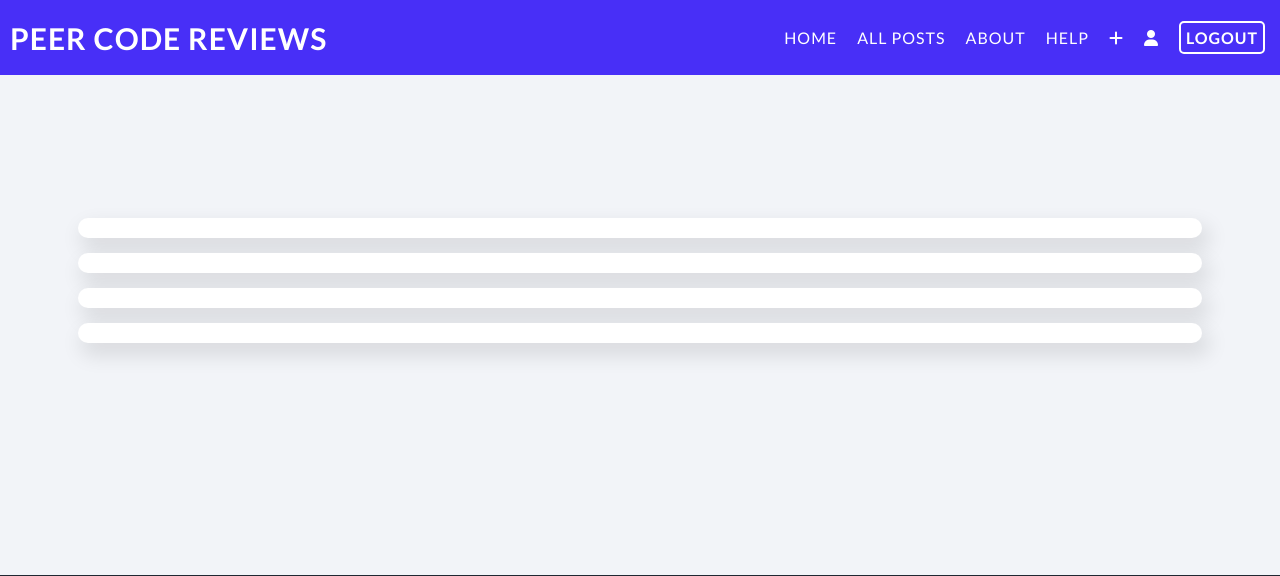
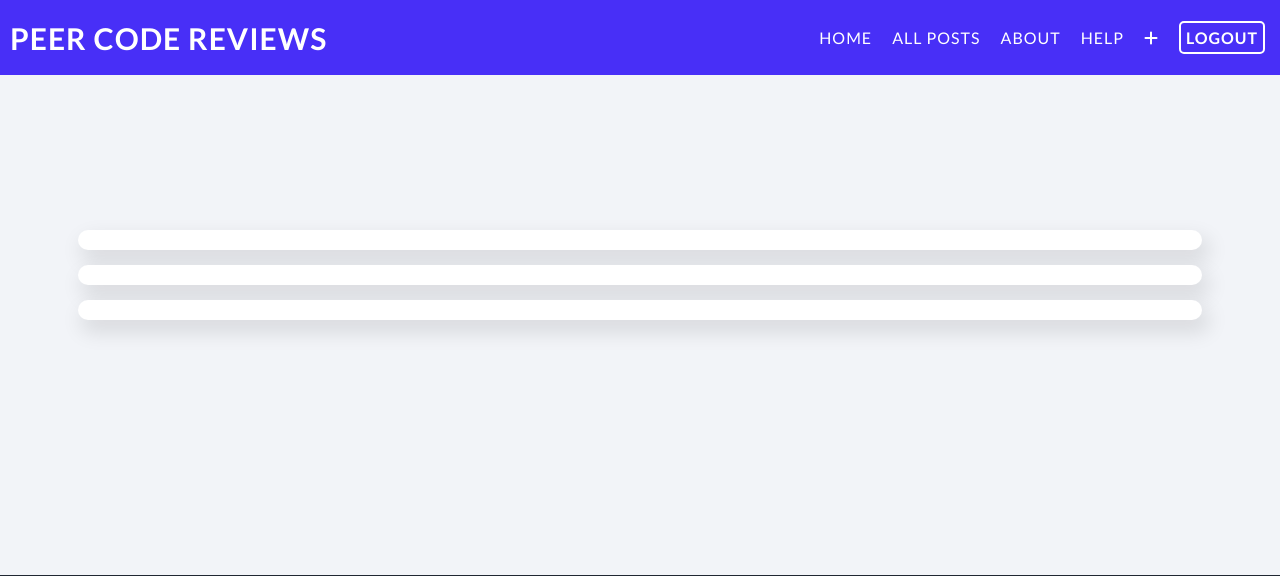
Before and after one commit to roomacarthur/pcr, a Django app: page /posts/ in a window 1280 px wide. Shown: the top 576 px of the page. Run offline with Django 3.2, Linux system fonts and the light colour scheme; the visitor is signed in with stand-in values (Sample User, id 1); some libraries are stand-ins or nearby versions.

Commit message:
removed user profile pages and links, removed view and updated templates

```diff
--- a/posts/urls.py
+++ b/posts/urls.py
@@ -6,7 +6,6 @@ urlpatterns = [
     path('', views.home, name="homepage"),
     path('all/', views.all_posts, name="all-posts"),
     path('posts/', views.post_details, name="post-details"),
-    path('profile/', views.user_profile, name="user-profile"),
     path('about/', views.about, name="about-page"),
     path('help/', views.help, name="help-page"),
     path('new_post/', views.new_post, name="new-post")
--- a/posts/views.py
+++ b/posts/views.py
@@ -12,9 +12,6 @@ def all_posts(request):
 def post_details(request):
     return render(request, 'posts/post_details.html')
 
-def user_profile(request):
-    return render(request, 'posts/profile.html')
-
 def about(request):
     return render(request, 'posts/about.html')
 
--- a/templates/base.html
+++ b/templates/base.html
@@ -33,7 +33,6 @@
           <li><a href="{% url 'help-page'%}">Help</a></li>
           {% if user.is_authenticated %}
           <li><a class="create-btn" href="{% url 'new-post'%}"><i class="fa-solid fa-plus"></i></a></li>
-          <li><a class="profile" href="{% url 'user-profile'%}"><i class="fa-solid fa-user"></i></a></li>
           <li><a class="btn logout" href="{% url 'account_logout'%}">Logout</a></li>
           {% else %}
           <li><a class="btn login-btn" href="{% url 'account_login'%}">Login</a></li>
@@ -53,7 +52,6 @@
           <li><a href="{% url 'help-page'%}">Help</a></li>
           {% if user.is_authenticated %}
           <li><a class="create-btn" href="{% url 'new-post'%}"><i class="fa-solid fa-plus"></i></a></li>
-          <li><a class="profile" href="{% url 'user-profile'%}"><i class="fa-solid fa-user"></i></a></li>
           <li><a class="btn logout" href="{% url 'account_logout'%}">Logout</a></li>
           {% else %}
           <li><a class="btn login-btn" href="{% url 'account_login'%}">Login</a></li>
--- a/templates/posts/post_details.html
+++ b/templates/posts/post_details.html
@@ -3,13 +3,19 @@
 Post Details
 {% endblock %}
 {% block content %}
+{% load cripsy_forms_tags %}
 
 
 <section id="main">
-    <div class="container"></div>
-    <div class="container"></div>
-    <div class="container"></div>
-    <div class="container"></div>
+    <div class="container main-post">
+        <!--Post will go here.-->
+    </div>
+    <div class="container comment">
+
+    </div>
+    <div class="container create-comment">
+
+    </div>
 </section>
 
 {%endblock%}
```
Also changed, not shown: templates/posts/edit_profile.html (deleted, +0 -32 lines), templates/posts/profile.html (deleted, +0 -15 lines), posts/migrations/0005_auto_20220322_1954.py (added).
